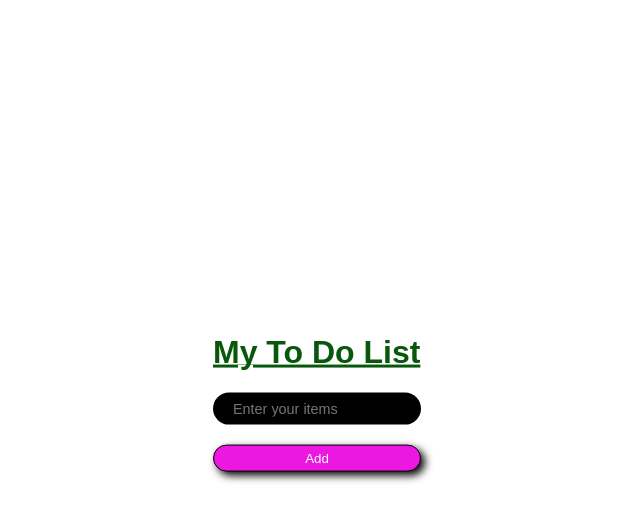
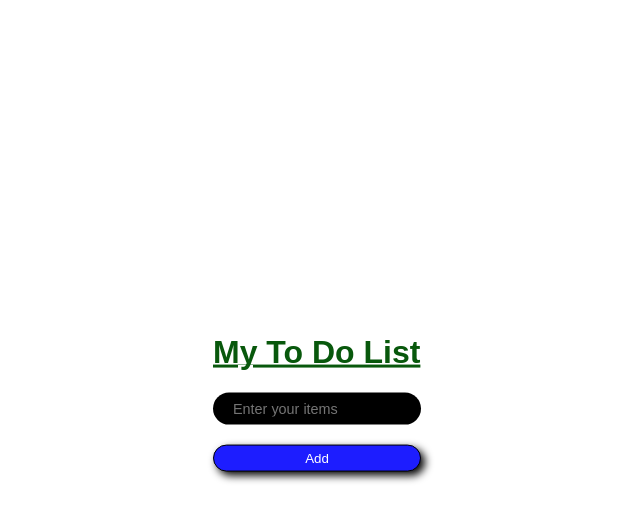
Before and after one commit to sekhsoyebali/my-to-do-lists, a plain HTML site: page index.html in a window 1280 px wide. In both pictures the pointer is over the button "Add". Shown: the whole page, without its empty margins (331-971 px from the left). Drawn offline with Linux system fonts and the light colour scheme.

Commit message:
Update index.html

```diff
--- a/index.html
+++ b/index.html
@@ -37,6 +37,9 @@
             color: rgb(255, 255, 255);
             font-weight: 500;
             box-shadow: 4px 4px 9px 0px #000;
+        }
+        #add:hover{
+            background-color: #1d1dff;
         }
         #text{
             border-radius: 50px;
```
